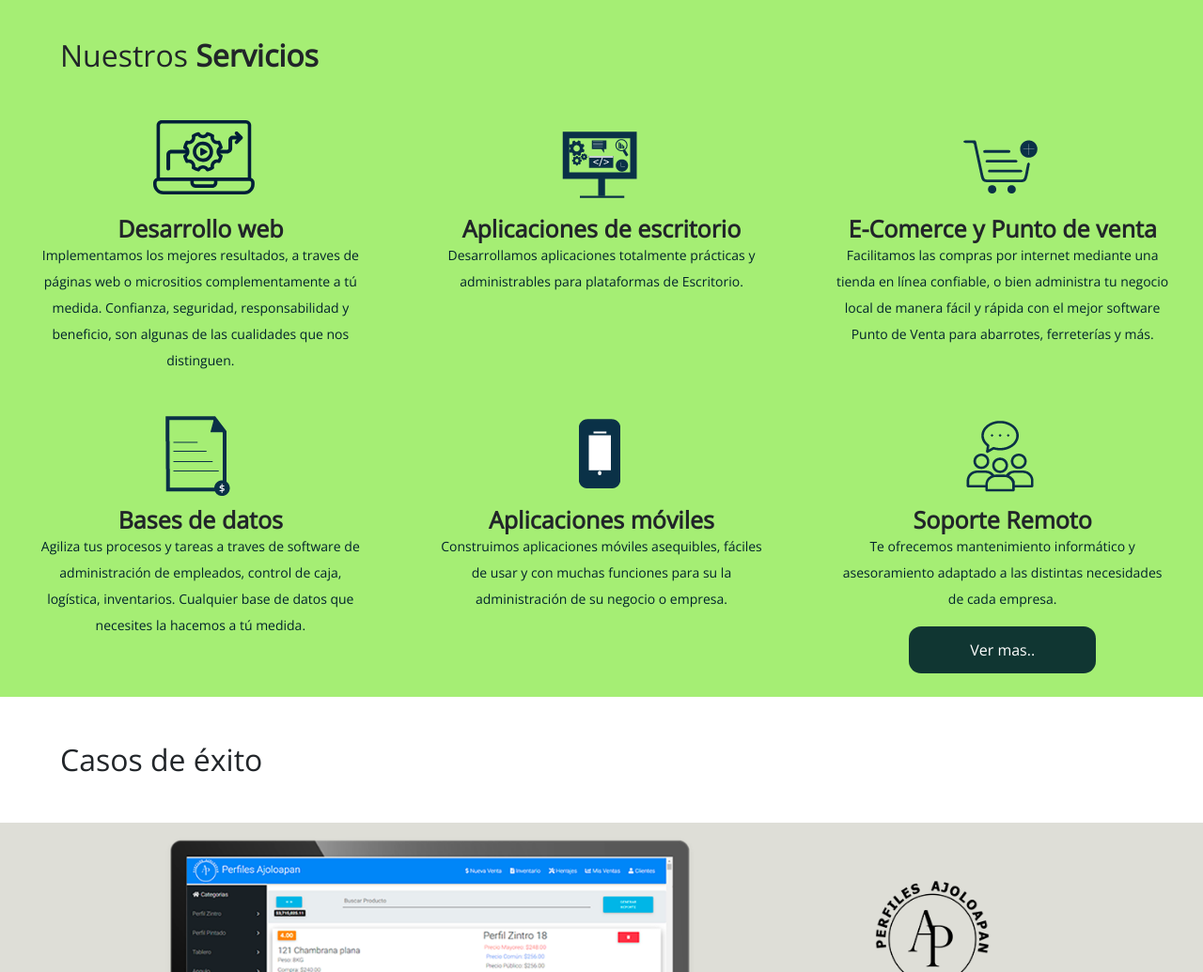
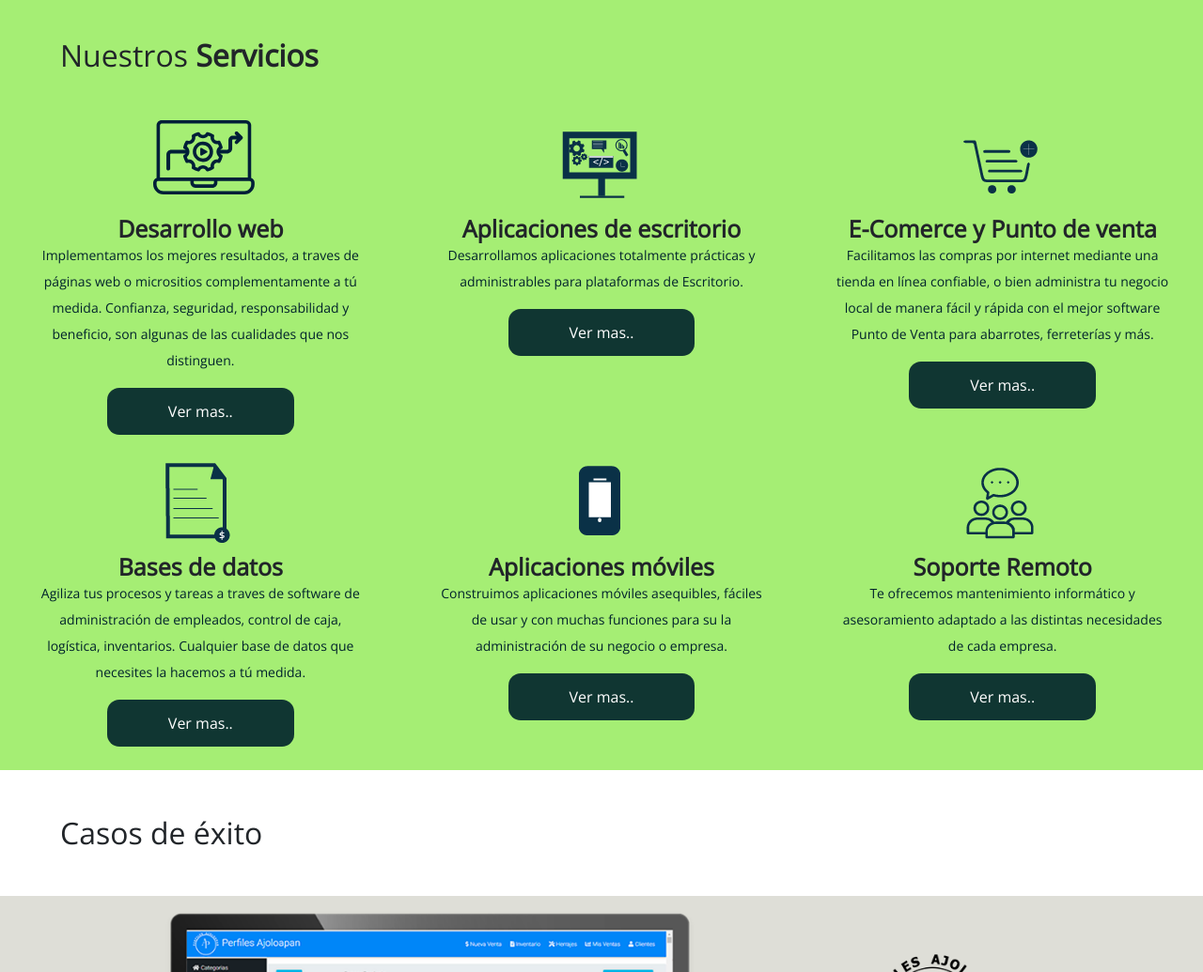
Before and after one commit to Mario-Leonel/PrubaGitHub, a PHP site: page / in a window 1280 px wide. Shown: the part 1313-2348 px from the top of the page at 94% size. Run offline with PHP 8.4, Linux system fonts and the light colour scheme; some libraries are stand-ins or nearby versions.

Commit message:
Habiltan botones para mostrar nuevas vistas

```diff
--- a/index.php
+++ b/index.php
@@ -137,7 +137,7 @@
                             cualidades
                             que nos distinguen.
                         </p>
-                        <!-- <a href="" type="button" class="btn">Ver mas..</a>-->
+                        <a href="" type="button" class="btn">Ver mas..</a>
                     </div>
                 </section>
                 <section class="col-12 col-sm-6 col-md-4">
@@ -149,7 +149,7 @@
                         <p> Desarrollamos aplicaciones totalmente prácticas y administrables para plataformas de
                             Escritorio.
                         </p>
-                        <!-- <a href="" type="button" class="btn">Ver mas..</a>-->
+                        <a href="" type="button" class="btn">Ver mas..</a>
                     </div>
                 </section>
                 <section class="col-12 col-sm-6 col-md-4">
@@ -163,7 +163,7 @@
                             administra tu negocio local de manera fácil y rápida con el mejor software Punto de
                             Venta para abarrotes, ferreterías y más.
                         </p>
-                        <!-- <a href="" type="button" class="btn">Ver mas..</a>-->
+                        <a href="" type="button" class="btn">Ver mas..</a>
                     </div>
                 </section>
                 <section class="col-12 col-sm-6 col-md-4">
@@ -175,7 +175,7 @@
                         <p>Agiliza tus procesos y tareas a traves de software de administración de empleados, control de
                             caja, logística, inventarios. Cualquier base de datos que necesites la hacemos a tú medida.
                         </p>
-                        <!-- <a href="" type="button" class="btn">Ver mas..</a>-->
+                        <a href="" type="button" class="btn">Ver mas..</a>
                     </div>
                 </section>
                 <section class="col-12 col-sm-6 col-md-4">
@@ -187,7 +187,7 @@
                         <p> Construimos aplicaciones móviles asequibles, fáciles de usar y con muchas funciones para su
                             la administración de su negocio o empresa.
                         </p>
-                        <!-- <a href="" type="button" class="btn">Ver mas..</a>-->
+                        <a href="" type="button" class="btn">Ver mas..</a>
                     </div>
                 </section>
                 <section class="col-12 col-sm-6 col-md-4">
```
